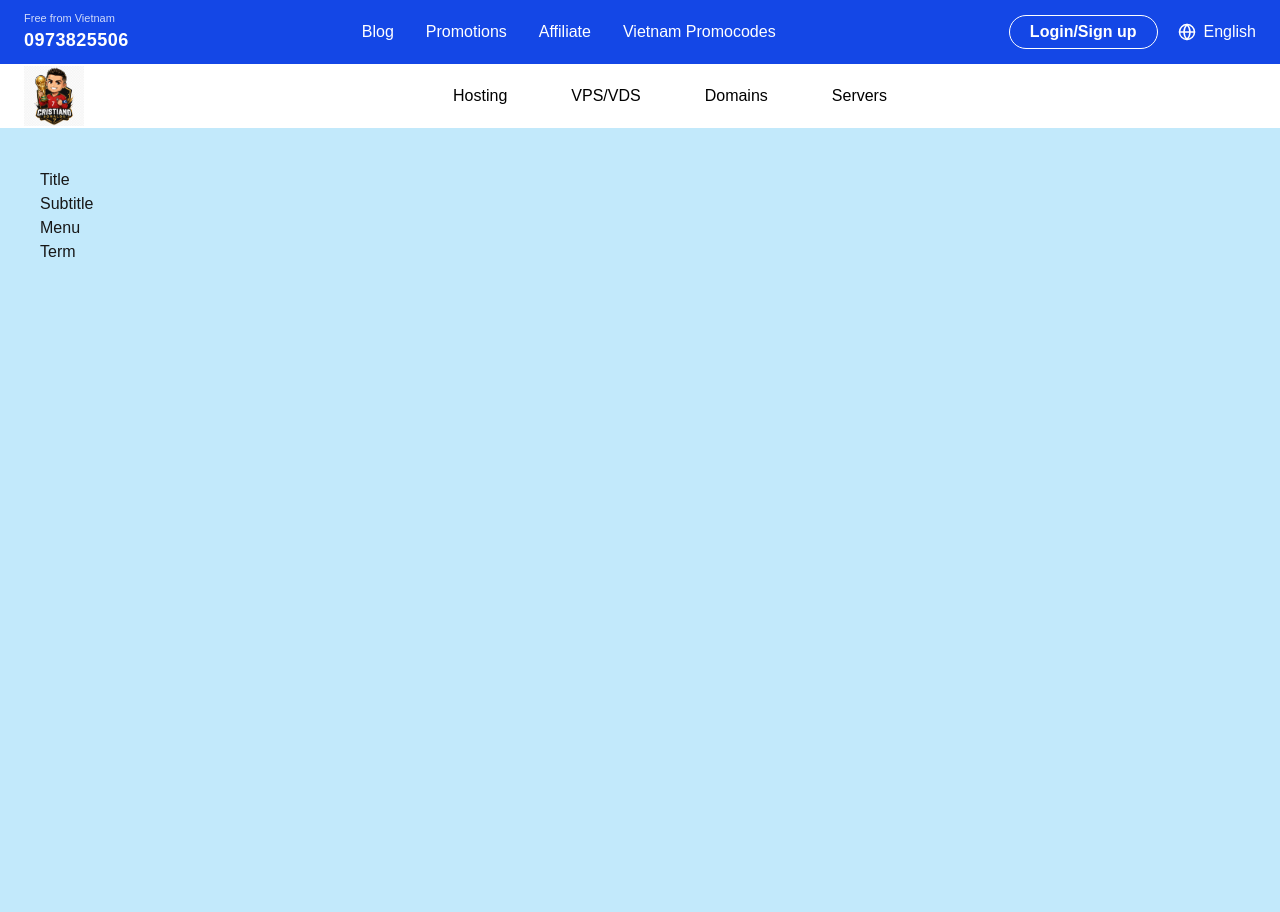
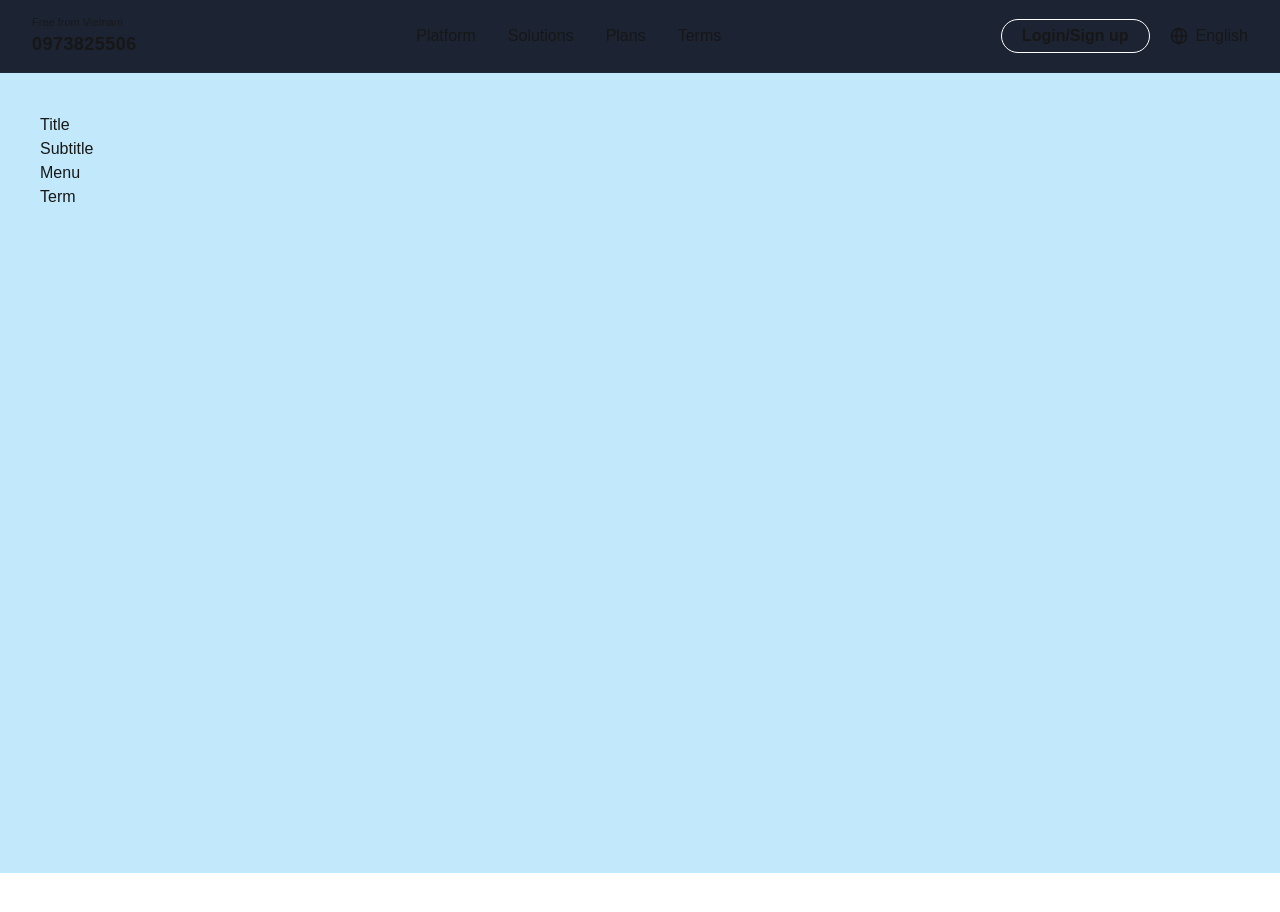
Before and after one commit to sekiro961-wq/shortlink-clone-nextjs, a Next.js app: page / in a window 1280 px wide. Shown: the top 912 px of the page. After the commit the page ends 873 px from the top, so only its background shows below. Built offline with nearby package versions, Linux system fonts and the light colour scheme.

Commit message:
navbar edit

```diff
--- a/src/app/page.tsx
+++ b/src/app/page.tsx
@@ -1,12 +1,10 @@
 import Navbar from "@/components/layout/navbar/Navbar";
-import Navbar2 from "@/components/layout/navbar2.0/Navbar2";
 import Hero from "@/components/layout/hero/Hero";
 
 export default function HomePage() {
   return (
     <main>
       <Navbar />
-      <Navbar2 />
       <Hero />
     </main>
   );
--- a/src/components/layout/navbar/Navbar.tsx
+++ b/src/components/layout/navbar/Navbar.tsx
@@ -4,8 +4,8 @@
 
 export default function Navbar() {
   return (
-    <header className="bg-blue-700 text-white">
-      <div className="mx-auto flex h-16 max-w-7xl items-center justify-between px-6">
+    <header className="sticky top-0 z-50 border-b border-slate-800 bg-[#101827]/95 backdrop-blur">
+      <div className="mx-auto flex h-[72px] max-w-[1400px] items-center justify-between px-8">
         <NavbarLogo />
         <NavbarMenu />
         <NavbarActions />
--- a/src/components/layout/navbar/NavbarLogo.tsx
+++ b/src/components/layout/navbar/NavbarLogo.tsx
@@ -1,3 +1,4 @@
+import {Globe, Moon} from 'lucide-react';
 export default function NavbarLogo() {
   return (
     <div>
--- a/src/components/layout/navbar/NavbarMenu.tsx
+++ b/src/components/layout/navbar/NavbarMenu.tsx
@@ -2,16 +2,16 @@
   return(
   <nav className="hidden items-center gap-8 md:flex">
       <a href="#" className="no-underline hover:underline">
-      Blog
+      Platform
       </a>
       <a href="#" className="no-underline hover:underline">
-      Promotions
+      Solutions
       </a>
       <a href="#" className="no-underline hover:underline">
-      Affiliate
+      Plans
       </a>
       <a href="#" className="no-underline hover:underline">
-      Vietnam Promocodes
+      Terms
       </a>
   </nav>
   );
--- a/src/components/layout/navbar2.0/Navbar2.tsx
+++ /dev/null
@@ -1,15 +0,0 @@
-import Navbar2Logo from "./Navbar2Logo"
-import Navbar2Menu from "./Navbar2Menu"
-import Navbar2Actions from "./Navbar2Actions"
-
-export default function Navbar2() {
-  return (
-    <header className="bg-white-700 text-black">
-      <div className="mx-auto flex h-16 max-w-7xl items-center justify-between px-6">
-        <Navbar2Logo />
-        <Navbar2Menu />
-        <Navbar2Actions/>
-      </div>
-    </header>
-  );
-}
--- a/src/components/layout/navbar2.0/Navbar2Actions.tsx
+++ /dev/null
@@ -1,3 +0,0 @@
-export default function Navbar2Actions () {
- return <div></div>
-}
--- a/src/components/layout/navbar2.0/Navbar2Logo.tsx
+++ /dev/null
@@ -1,12 +0,0 @@
-import Image from "next/image";
-
-export default function Navbar2Logo() {
-    return (
-    <Image
-    src="/siuu.png"
-    width={60}
-    height={60}
-    alt="Logo"
-/>
-    );
-}
--- a/src/components/layout/navbar2.0/Navbar2Menu.tsx
+++ /dev/null
@@ -1,18 +0,0 @@
-export default function Navbar2Menu() {
-    return (
-    <nav className="hidden items-center gap-16 md:flex">
-        <a href="#" className="no-underline hover:underline">
-        Hosting
-        </a>
-        <a href="#" className="no-underline hover:underline">
-        VPS/VDS
-        </a>
-        <a href="#" className="no-underline hover:underline">
-        Domains
-        </a>
-        <a href="#" className="no-underline hover:underline">
-        Servers
-        </a>
-    </nav>
-    );
-}
--- a/src/components/layout/navbar2.0/index.ts
+++ /dev/null
@@ -1 +0,0 @@
-export { default } from "./Navbar2";
```
